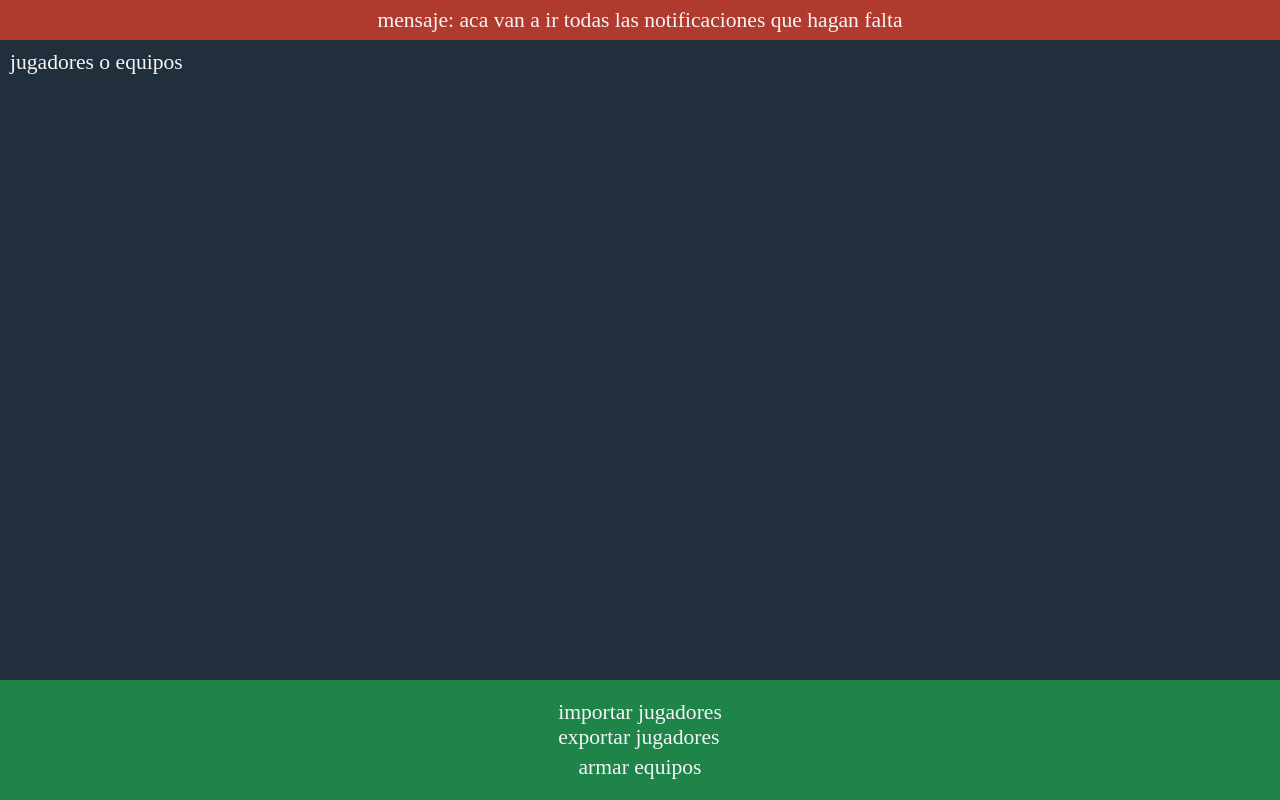
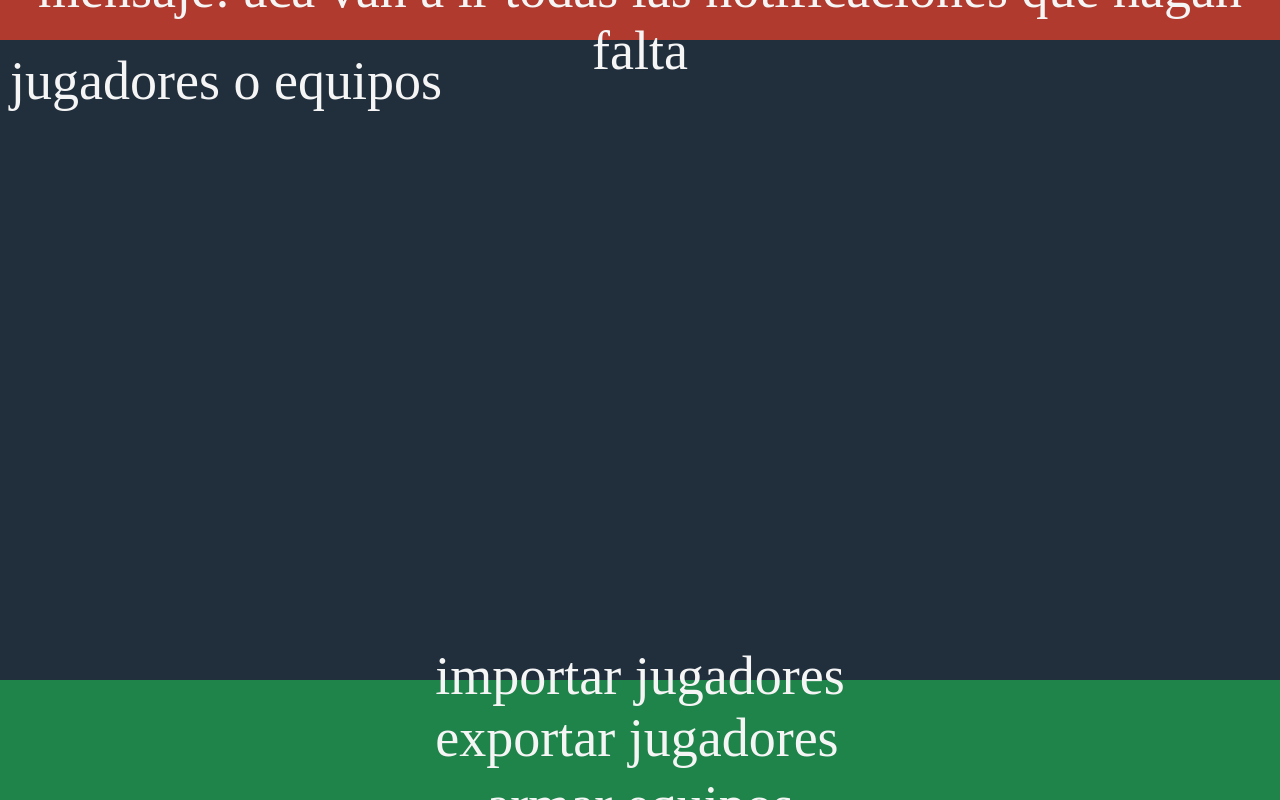
Before and after one commit to bragonip/teams-builder, a React (Vite) app: page / in a window 1280 px wide. Built offline with nearby package versions, Linux system fonts and the light colour scheme.

Commit message:
mejor css2

```diff
--- a/src/App.css
+++ b/src/App.css
@@ -27,7 +27,7 @@ html, body {
     display: flex;
     align-items: center;
     justify-content: center;
-    font-size: 1.2em; /* Tamaño de letra en .notification */
+    font-size: 3em; /* Tamaño de letra en .notification */
 }
 
 .content {
@@ -36,7 +36,7 @@ html, body {
     width: 100%;
     overflow-y: auto;
     padding: 10px;
-    font-size: 1.2em; /* Tamaño de letra en .content */
+    font-size: 3em; /* Tamaño de letra en .content */
 }
 
 .options {
@@ -48,6 +48,10 @@ html, body {
     flex-direction: column; /* Coloca los elementos uno debajo del otro */
     align-items: center;
     justify-content: center;
-    font-size: 1.2em; /* Tamaño de letra en .options */
+    font-size: 3em; /* Tamaño de letra en .options */
     gap: 5px; /* Espaciado entre elementos */
 }
+
+.csv_handler {
+    display: inline;
+}
--- a/src/App.jsx
+++ b/src/App.jsx
@@ -21,7 +21,7 @@ const App = () => {
                     </p>
                 </div>
                 <div className='options'>
-                    <div className=''>
+                    <div className='csv_handler'>
                         <p>
                             importar jugadores
                         </p>
```
